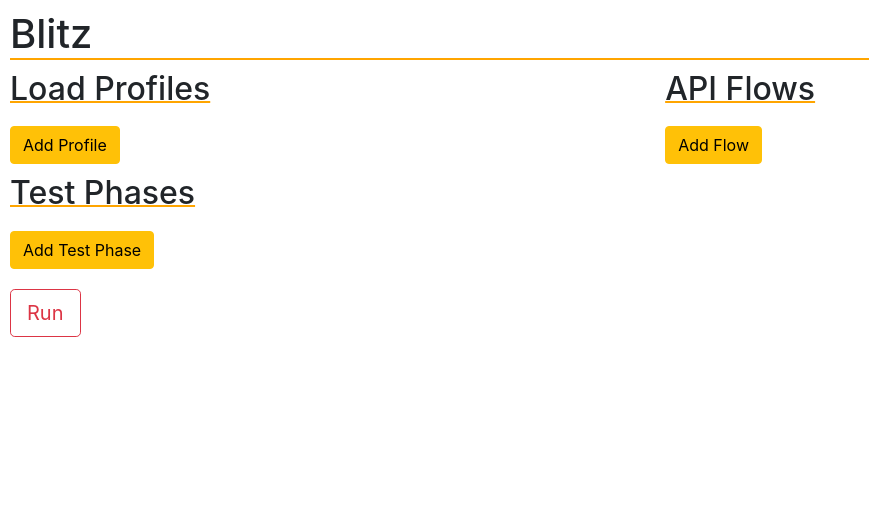
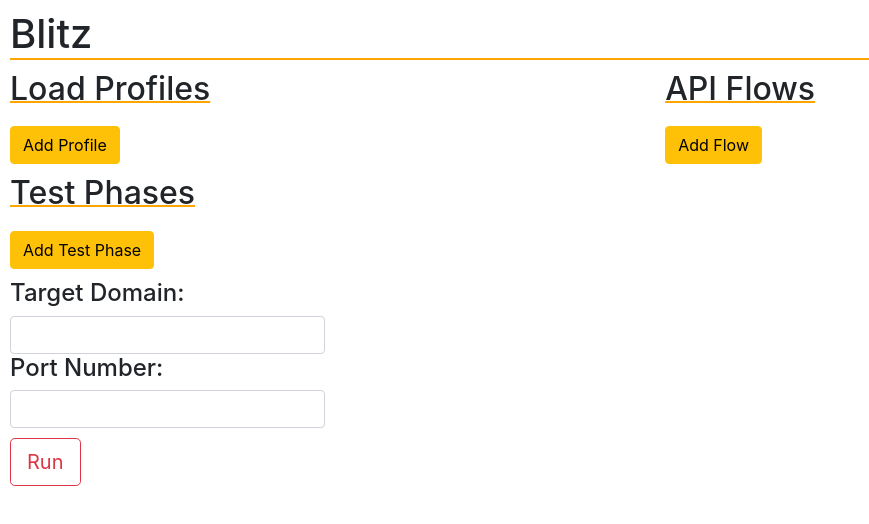
Before and after one commit to AdarshPala/blitz, a React (Create React App) app in the folder client/: page / in a window 1280 px wide. Shown: the top 524 px of the page, without its empty margins (0-869 px from the left). Built offline with nearby package versions, Linux system fonts and the light colour scheme.

Commit message:
Add domain and port inputs

```diff
--- a/client/src/components/ConfigPage.css
+++ b/client/src/components/ConfigPage.css
@@ -24,3 +24,7 @@
   margin-top: 10px;
   margin-bottom: 10px;
 }
+
+.target-input {
+  width: 25%;
+}
--- a/client/src/components/ConfigPage.tsx
+++ b/client/src/components/ConfigPage.tsx
@@ -53,6 +53,8 @@ function ConfigPage() {
   const [ loadProfiles, setLoadProfiles ] = useState<LoadProfile[]>([]);
   const [ apiFlows, setApiFlows ] = useState<ApiRequest[][]>([]);
   const [ testPhases, setTestPhases ] = useState<number[][]>([]);
+  const [ domain, setDomain ] = useState<string>('');
+  const [ port, setPort ] = useState<number | null>(null);
 
   const addProfile = () => {
     const newLoadProfile: LoadProfile = {
@@ -79,11 +81,31 @@ function ConfigPage() {
     setTestPhases(currTestPhases => [...currTestPhases, newTestPhase]);
   };
 
+  const handleDomainChange =  (event: React.ChangeEvent<HTMLInputElement>) => {
+    const input = event.target.value;
+    if (!input) {
+      return;
+    }
+
+    return setDomain(input);
+  };
+
+  const handlePortChange =  (event: React.ChangeEvent<HTMLInputElement>) => {
+    const input = event.target.value;
+    if (!input || isNaN(+input)) {
+      return;
+    }
+
+    return setPort(+input);
+  };
+
   const constructTestConfig = () => {
     const config: TestConfig = {
       testPhases: [],
-      domain: 'http://localhost',
-      port: 3001,
+      // domain: 'http://localhost',
+      domain: domain,
+      // port: 3001,
+      port: port || 0,
     };
 
     testPhases.forEach(([ loadProfileIdx, apiFlowIdx ], testPhaseIdx) => {
@@ -153,6 +175,12 @@ function ConfigPage() {
         />
         <button className="btn btn-warning add-btn" onClick={addTestPhase}>Add Test Phase</button>
       </div>
+      <div>
+        <h4>Target Domain:</h4>
+        <input className="form-control target-input" type="text" onChange={handleDomainChange} />
+        <h4>Port Number:</h4>
+        <input className="form-control target-input" type="text" onChange={handlePortChange} />
+      </div>
       <button className="btn btn-outline-danger btn-lg add-btn" onClick={startPerfTest}>Run</button>
     </div>
   );
```
